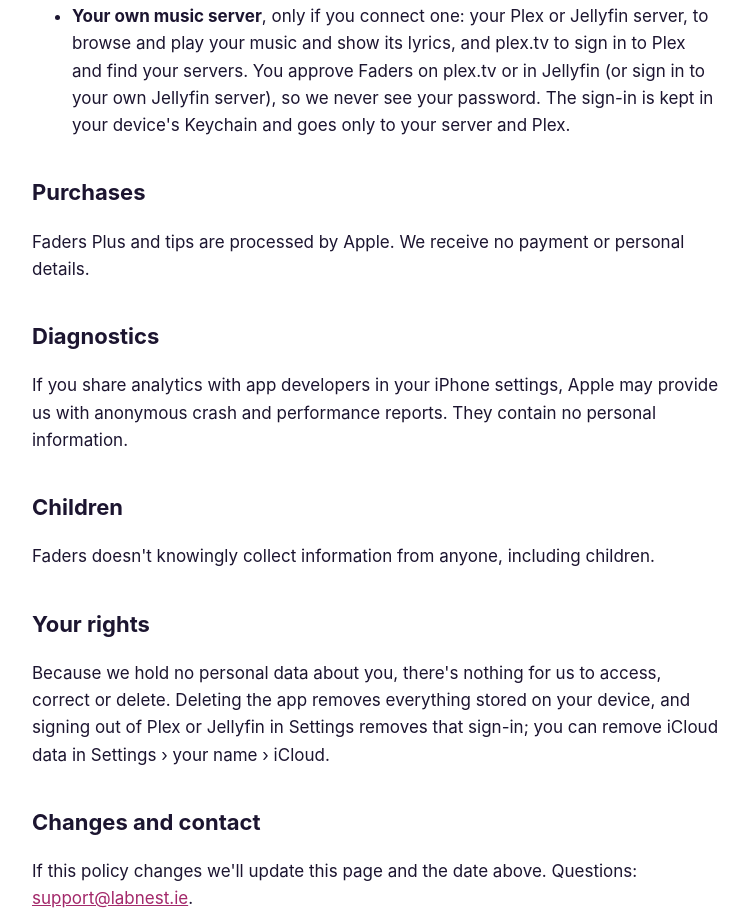
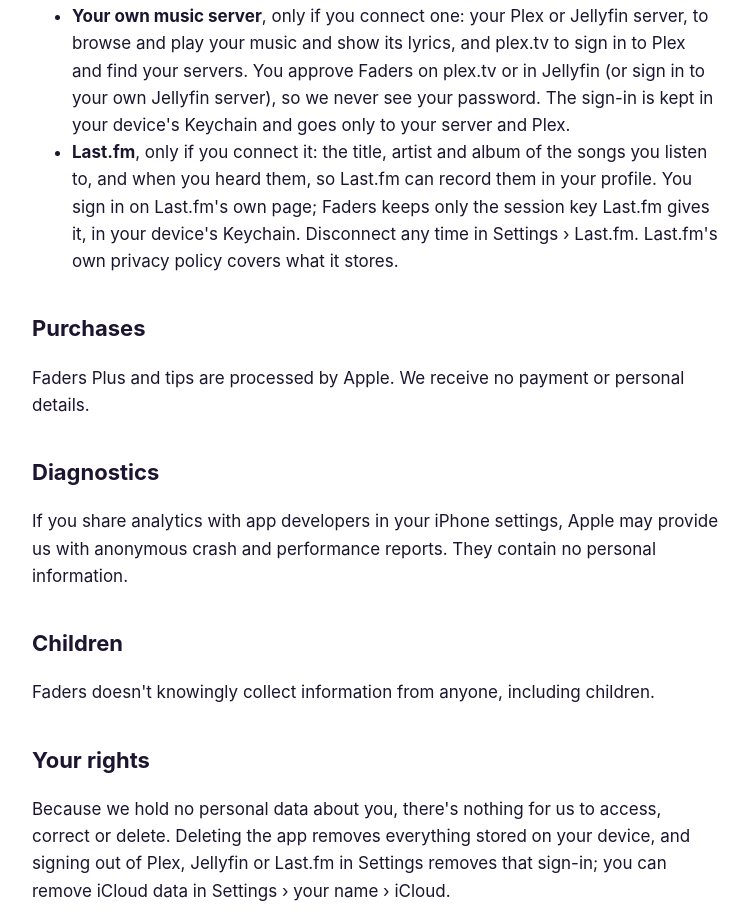
Before and after one commit to mayankgulaty/faders-app, a plain HTML site: page privacy.html in a window 1280 px wide. Shown: the part 1290-2206 px from the top of the page, without its empty margins (264-1013 px from the left). Drawn offline with Linux system fonts and the light colour scheme.

Commit message:
Privacy: Last.fm scrobbling (Faders 1.5)

```diff
--- a/privacy.html
+++ b/privacy.html
@@ -1,5 +1,5 @@
 <!doctype html><html lang="en"><head><meta charset="utf-8"><meta name="viewport" content="width=device-width,initial-scale=1"><title>Faders Privacy Policy</title><link rel="stylesheet" href="style.css"></head><body>
-<header><h1>Privacy Policy</h1><p>Last updated 10 November 2026</p><nav><a href="index.html">Home</a><a href="support.html">Support</a></nav></header>
+<header><h1>Privacy Policy</h1><p>Last updated 15 November 2026</p><nav><a href="index.html">Home</a><a href="support.html">Support</a></nav></header>
 <main>
 <p><strong>In short: Faders doesn't collect your personal data.</strong> There are no accounts, no analytics, no advertising and no tracking. We (Mayank Gulaty, Ireland) never receive information about you or what you listen to.</p>
 <h2>What stays on your device</h2>
@@ -15,12 +15,13 @@
 <li><strong>Apple Maps</strong>, to draw the World Map of stations.</li>
 <li><strong>Apple Music</strong>, only if you give permission: to save songs to a playlist, and, if you connect it, to browse and play your Apple Music library and its artwork. Apple handles this under your Apple Account; we see none of it.</li>
 <li><strong>Your own music server</strong>, only if you connect one: your Plex or Jellyfin server, to browse and play your music and show its lyrics, and plex.tv to sign in to Plex and find your servers. You approve Faders on plex.tv or in Jellyfin (or sign in to your own Jellyfin server), so we never see your password. The sign-in is kept in your device's Keychain and goes only to your server and Plex.</li>
+<li><strong>Last.fm</strong>, only if you connect it: the title, artist and album of the songs you listen to, and when you heard them, so Last.fm can record them in your profile. You sign in on Last.fm's own page; Faders keeps only the session key Last.fm gives it, in your device's Keychain. Disconnect any time in Settings › Last.fm. Last.fm's own privacy policy covers what it stores.</li>
 </ul>
 <h2>Purchases</h2>
 <p>Faders Plus and tips are processed by Apple. We receive no payment or personal details.</p>
 <h2>Diagnostics</h2>
 <p>If you share analytics with app developers in your iPhone settings, Apple may provide us with anonymous crash and performance reports. They contain no personal information.</p>
 <h2>Children</h2><p>Faders doesn't knowingly collect information from anyone, including children.</p>
-<h2>Your rights</h2><p>Because we hold no personal data about you, there's nothing for us to access, correct or delete. Deleting the app removes everything stored on your device, and signing out of Plex or Jellyfin in Settings removes that sign-in; you can remove iCloud data in Settings › your name › iCloud.</p>
+<h2>Your rights</h2><p>Because we hold no personal data about you, there's nothing for us to access, correct or delete. Deleting the app removes everything stored on your device, and signing out of Plex, Jellyfin or Last.fm in Settings removes that sign-in; you can remove iCloud data in Settings › your name › iCloud.</p>
 <h2>Changes and contact</h2><p>If this policy changes we'll update this page and the date above. Questions: <a href="mailto:support@labnest.ie">support@labnest.ie</a>.</p>
 </main><footer>© 2026 Mayank Gulaty</footer></body></html>
```
